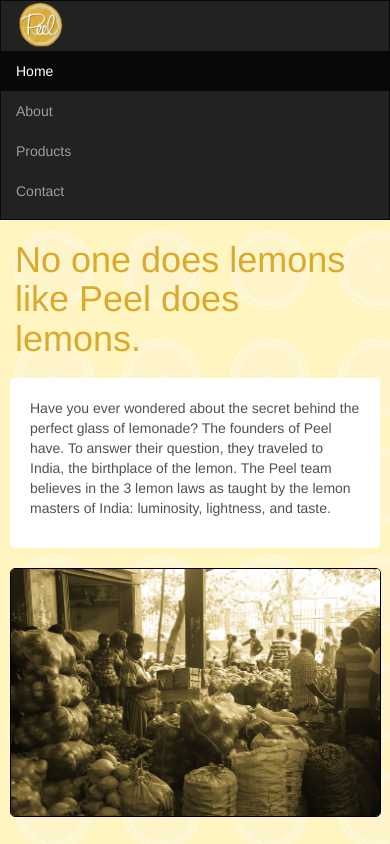
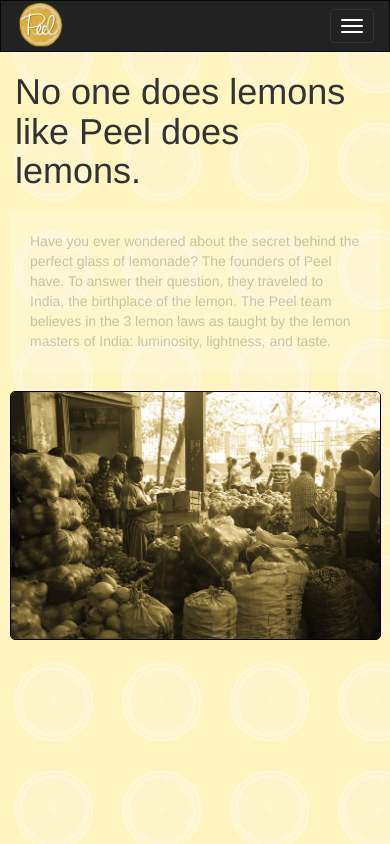
Before and after one commit to scottjparker21/project-biz, a plain HTML site: page index_about.html in a window 390 px wide. Drawn offline with nearby package versions, Linux system fonts and the light colour scheme; files whose address does not match are found by name.

Commit message:
Added dropdown menu to nav bar on all pages

```diff
--- a/css/styles.css
+++ b/css/styles.css
@@ -1,17 +1,20 @@
+#navlogo {
+	width: 50px;
+	margin-top: -15px;
+	margin-bottom: 15px;
+}
+
 .aboutText {
+	margin: 10px;
+	background-color: #ffffff;
+	opacity: 0.2;
+	border-radius: 5px;
+}
+
+.aboutText p {
 	padding: 20px;
 	background: #ffffff;
-	border-radius: 5px;
-	margin: 10px;
-}
-
-#navlogo {
-	width: 50px;
-}
-
-#navlogodiv {
-	margin-top: -15px;
-	margin-bottom: 15px;
+	color: #000000;
 }
 
 h1 {
--- a/index_about.html
+++ b/index_about.html
@@ -7,22 +7,34 @@
 		<title>Peel | About</title>
 		<link rel="stylesheet" type="text/css" href="css/bootstrap.css">
 		<link rel="stylesheet" type="text/css" href="css/styles.css">
+		<link rel="stylesheet" href="http://maxcdn.bootstrapcdn.com/bootstrap/3.3.5/css/bootstrap.min.css">
+  		<script src="https://ajax.googleapis.com/ajax/libs/jquery/1.11.3/jquery.min.js"></script>
+  		<script src="http://maxcdn.bootstrapcdn.com/bootstrap/3.3.5/js/bootstrap.min.js"></script>
 		<script src="jquery.js"></script>
 		<script src="bootstrap.js"></script>
 	</head>
 	<body>
 	<nav class="navbar navbar-inverse">
  		<div class="container-fluid">
-    			<div class="navbar-header" id="navlogodiv">
+   	 		<div class="navbar-header">
+    			<button type="button" class="navbar-toggle" data-toggle="collapse" data-target="#myNavbar">
+       			<span class="icon-bar"></span>
+        		<span class="icon-bar"></span>
+        		<span class="icon-bar"></span>
+      			</button>
       			<a class="navbar-brand" href="#"><img src="img/logo.png" alt="Peel logo." id="navlogo"></a>
     		</div>
-    			<div>
+    		<div class="collapse navbar-collapse" id="myNavbar">
       		<ul class="nav navbar-nav">
-        			<li class="active"><a href="index_home.html">Home</a></li>
-        			<li><a href="index_about.html">About</a></li>
+       		<li><a href="index_home.html">Home</a></li>
+        	<li class="active"><a href="index_about.html">About</a></li>
         	<li><a href="index_products.html">Products</a></li>
         	<li><a href="index_contact.html">Contact</a></li>
       		</ul>
+    	<!--    	<ul class="nav navbar-nav navbar-right">
+        <li><a href="#"><span class="glyphicon glyphicon-user"></span> Sign Up</a></li>
+        <li><a href="#"><span class="glyphicon glyphicon-log-in"></span> Login</a></li>
+      </ul> -->
     		</div>
   		</div>
 	</nav>
```
Also changed, not shown: index_contact.html (+16 -4 lines), index_home.html (+15 -4 lines), index_products.html (+16 -5 lines). Lines whose indentation alone changed are shown as unchanged.
